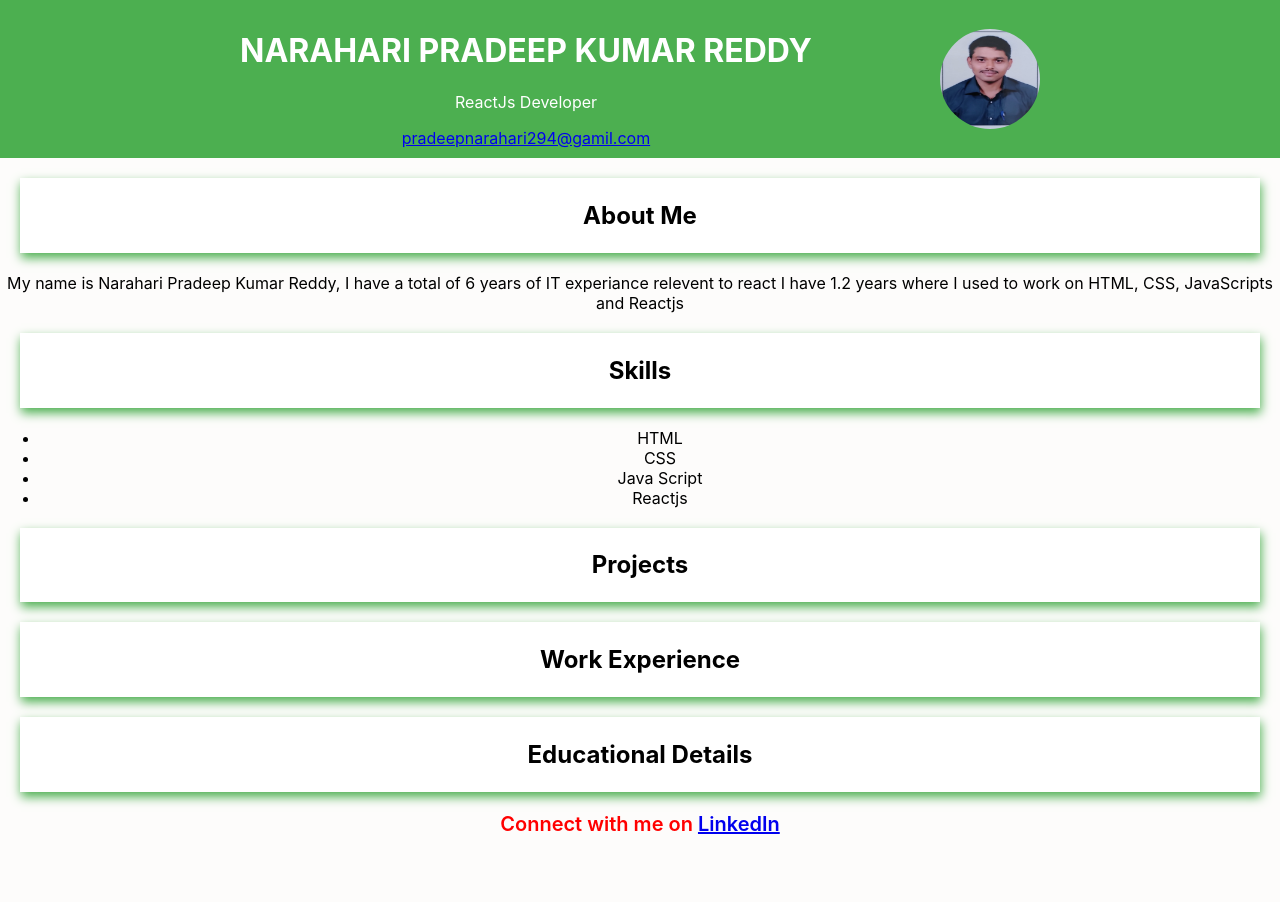
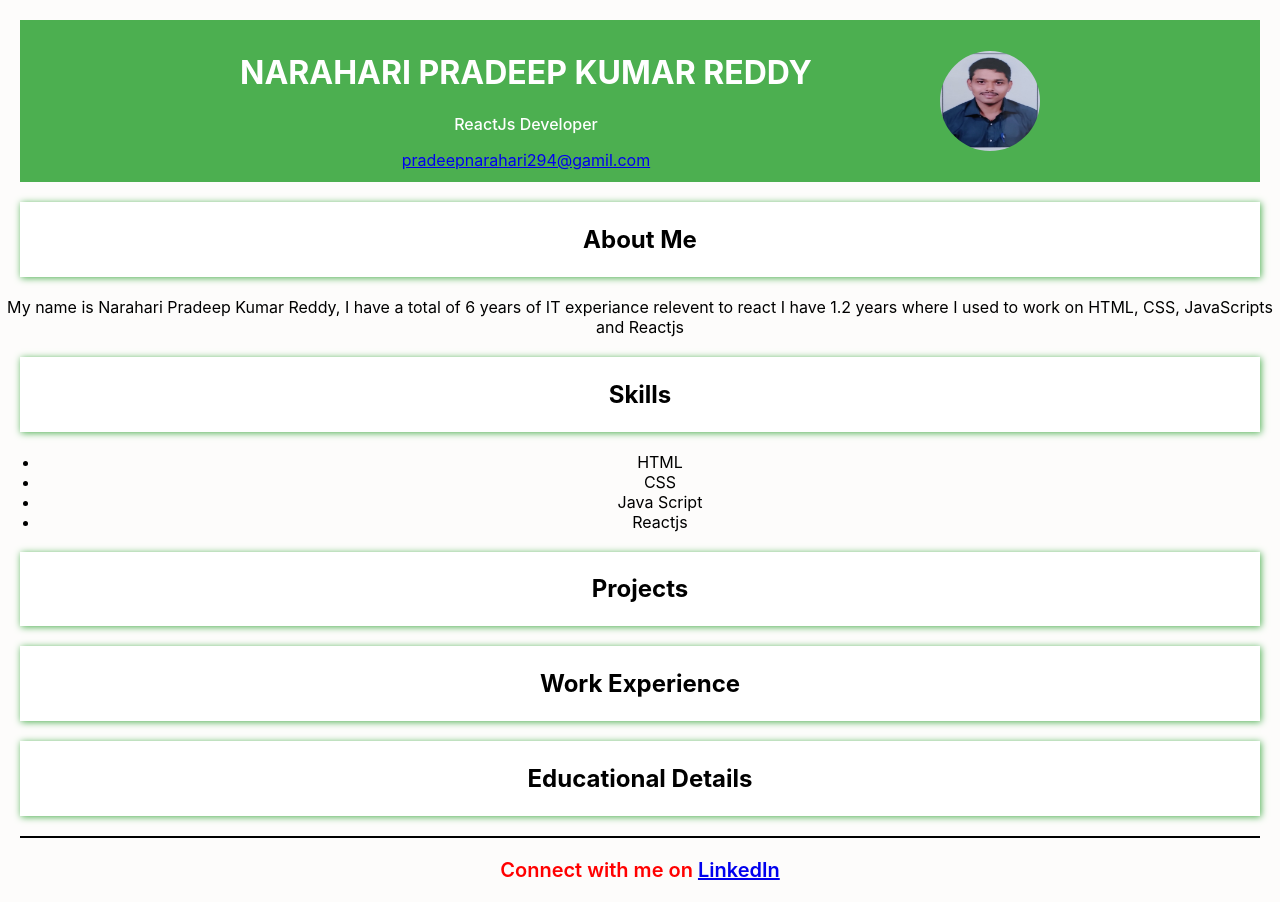
Before and after one commit to NarahariPradeepReddy/My-Profile, a React (Create React App) app: page / in a window 1280 px wide. Before the commit the page ends 856 px from the top, so only its background shows below. Built offline with nearby package versions, Linux system fonts and the light colour scheme.

Commit message:
git pages

```diff
--- a/src/Components/Footer.js
+++ b/src/Components/Footer.js
@@ -1,10 +1,19 @@
 import React from 'react'
+import { Divider } from '@mui/material'
 
 export default function Footer() {
   return (
+    <div>
+     <Divider
+          style={{
+            fontWeight: "bold",
+            border: "1px solid black", margin: "0px 20px",
+          }}
+        />
     <footer style={footerStyle}>
       <p>Connect with me on <a href='https://www.linkedin.com/in/pradeep-kumar-a09573279/'>LinkedIn</a></p>
     </footer>
+    </div>
   )
 }
 
--- a/src/Components/Header.js
+++ b/src/Components/Header.js
@@ -7,7 +7,7 @@ export default function Header() {
       <div style={headerContentStyle}>
         <div style={textContentStyle}>
           <h1>NARAHARI PRADEEP KUMAR REDDY</h1>
-          <p>ReactJs Developer</p>
+          <p style={{fontSize: "16px", fontWeight: 500}}>ReactJs Developer</p>
           <a href="mailto:pradeepnarahari294@gamil.com">
             pradeepnarahari294@gamil.com
           </a>
@@ -20,7 +20,8 @@ export default function Header() {
 const headerStyle = {
   backgroundColor: "#4CAF50",
   color: "#ffff",
-  padding: "10px 0px",
+  padding: "12px 0px",
+  margin: '20px'
 };
 
 const headerContentStyle = {
--- a/src/Components/Section.js
+++ b/src/Components/Section.js
@@ -16,5 +16,5 @@ const sectionStyle = {
     backgroundColor: "#ffff",
     backgroundRadius: "8px",
     padding: "3px",
-    boxShadow: "1px 5px 10px #4CAF50"
+    boxShadow: "1px 1px 7px #4CAF50"
 }
```
Also changed, not shown: package.json (+14 -6 lines), 2 other files (tests, documents, lock files or other folders).
